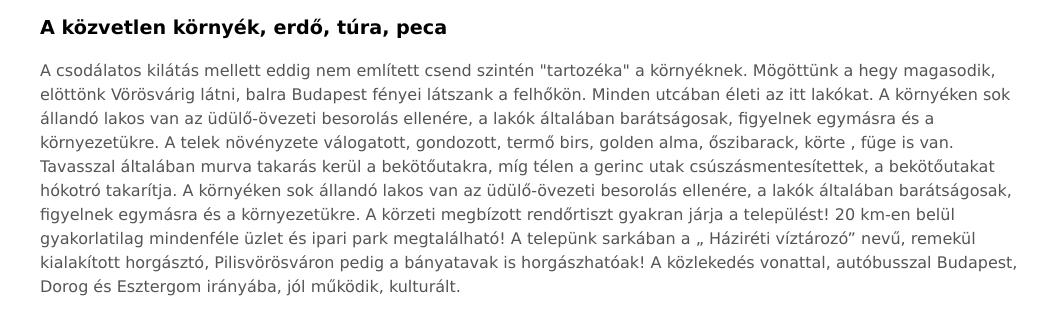
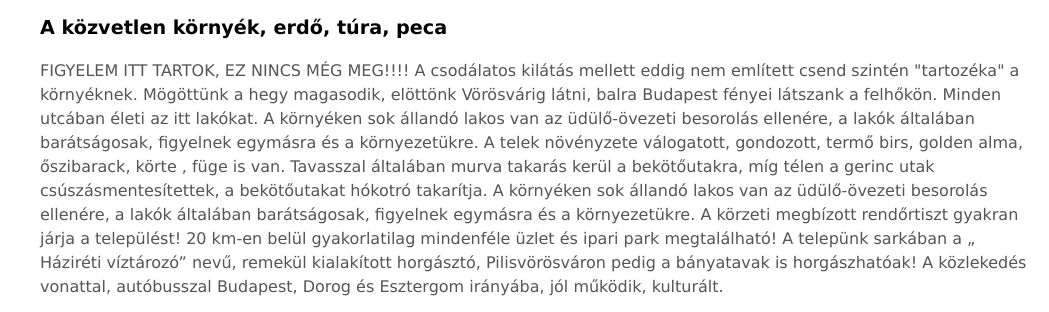
Before and after one commit to sand-okan/telekeladas, a plain HTML site: page public_html/index.html in a window 1280 px wide. Shown: the part 6991-7303 px from the top of the page, without its empty margins (231-1280 px from the left). Drawn offline with Linux system fonts and the light colour scheme.

Commit message:
desktop 20170403-1534

```diff
--- a/public_html/index.html
+++ b/public_html/index.html
@@ -374,6 +374,8 @@ html5 structura: https://www.w3schools.com/html/html5_semantic_elements.asp
                             <article id="kozvetlen_kornyek">
                                 <h1>A közvetlen környék, erdő, túra, peca</h1>
                                 <p>
+                                    FIGYELEM ITT TARTOK, EZ NINCS MÉG MEG!!!!
+
                                     A csodálatos kilátás mellett eddig nem említett csend szintén "tartozéka" a környéknek.
                                     Mögöttünk a hegy magasodik, elöttönk Vörösvárig látni, balra Budapest fényei látszank a felhőkön.
                                     Minden utcában
```
